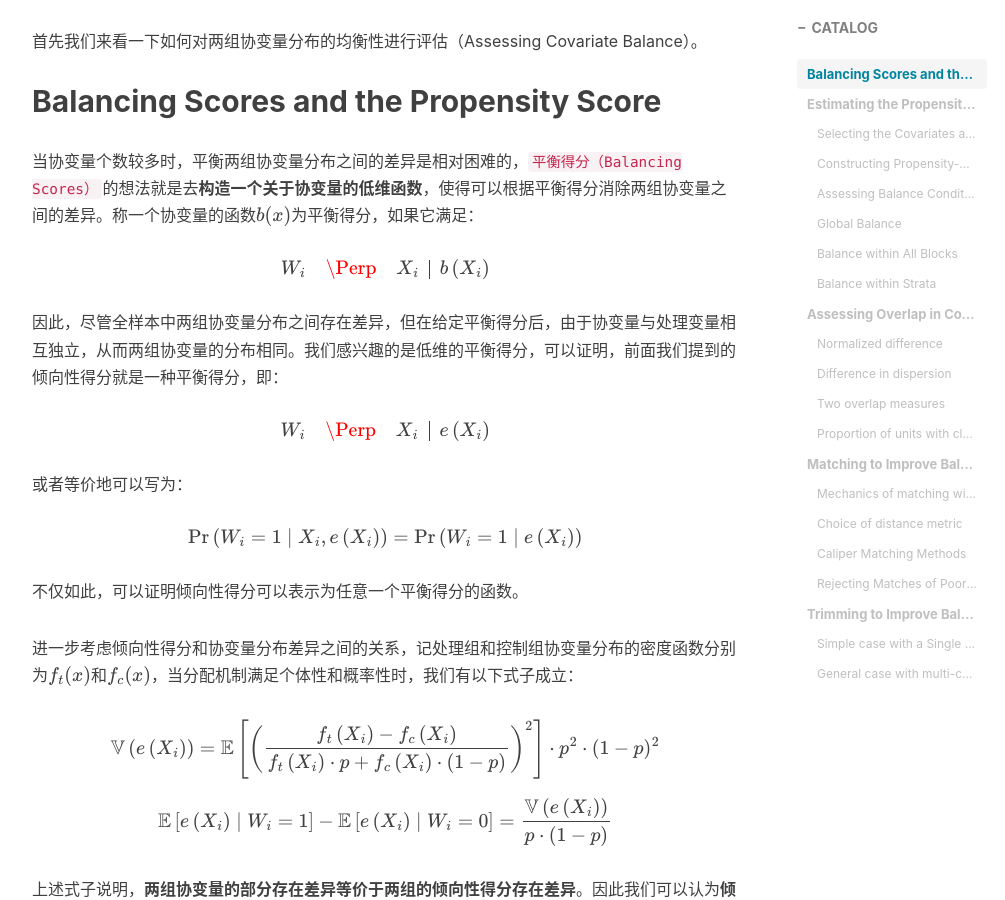
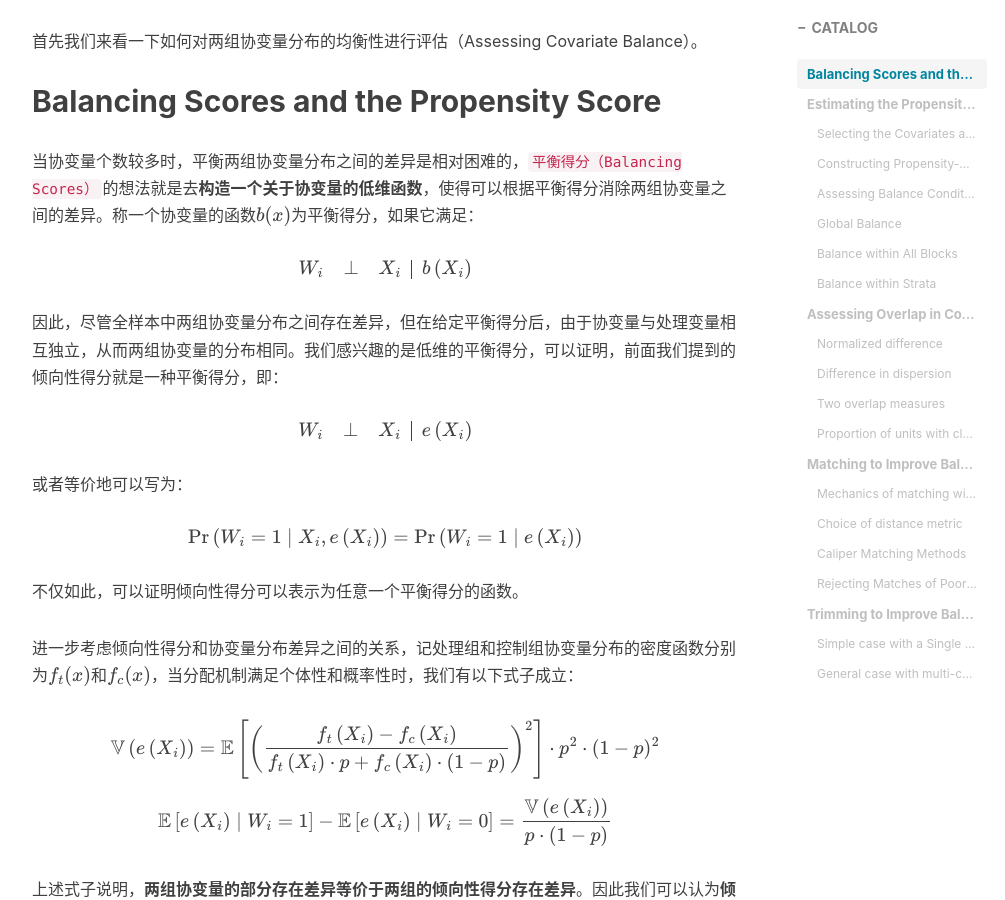
Before and after one commit to YijiaoJane/YijiaoJane.github.io, a Jekyll site: the page built from _posts/2021-02-03-CI-3.markdown, in a window 1280 px wide and 900 px high, scrolled down 1155 px. Shown: the whole window, without its empty margins (233-1238 px from the left). Built offline with Jekyll 4.4.1, drawn with Linux system fonts in a browser that asks for light colours; nearby versions of some CDN libraries; formulas are drawn with MathJax 3; comment, search, counter and statistics services are not loaded; some of the changed text lies outside the part shown.

Commit message:
Update 2021-02-03-CI-3.markdown

```diff
--- a/_posts/2021-02-03-CI-3.markdown
+++ b/_posts/2021-02-03-CI-3.markdown
@@ -26,7 +26,7 @@ tags:
 
 $$
 \begin{array}{lll|l}
-W_{i} & \Perp & X_{i} & b\left(X_{i}\right)
+W_{i} & ⊥ & X_{i} & b\left(X_{i}\right)
 \end{array}
 $$
 
@@ -34,7 +34,7 @@ $$
 
 $$
 \begin{array}{lll|l}
-W_{i} & \Perp & X_{i} & e\left(X_{i}\right)
+W_{i} & ⊥ & X_{i} & e\left(X_{i}\right)
 \end{array}
 $$
 
@@ -94,7 +94,7 @@ $$
 有了倾向性得分的估计值之后，我们就可以来对样本进行分层了。这里主要依据的就是倾向性得分的这个重要性质：
 
 $$
-W_{i} \Perp X_{i} \mid e\left(X_{i}\right)
+W_{i} ⊥ X_{i} \mid e\left(X_{i}\right)
 $$
 
 当协变量只取少数离散值时，我们可以直接根据协变量的取值进行分层，这里我们主要关注的是协变量取值可能性较多的情形。在这种情况下，倾向性得分取值相同的个体很少，为了使每一层中的样本个数不至于太少，我们可以把倾向性得分相近的个体放到一层。
@@ -148,7 +148,7 @@ $$
 对样本进行分层的目的就是为了使得每一层中的两组协变量的分布尽量均衡，那么在分好层后，我们需要对分层后每层中的两组协变量分布的均衡性进行一个评估，即评估下式是否（近似）成立：
 
 $$
-W_{i} \Perp X_{i} \quad \mid \quad B_{i}(1), \ldots, B_{i}(J).
+W_{i} ⊥ X_{i} \quad \mid \quad B_{i}(1), \ldots, B_{i}(J).
 $$
 
 这里我们先考虑两组协变量均值的差异，即评估：
```
